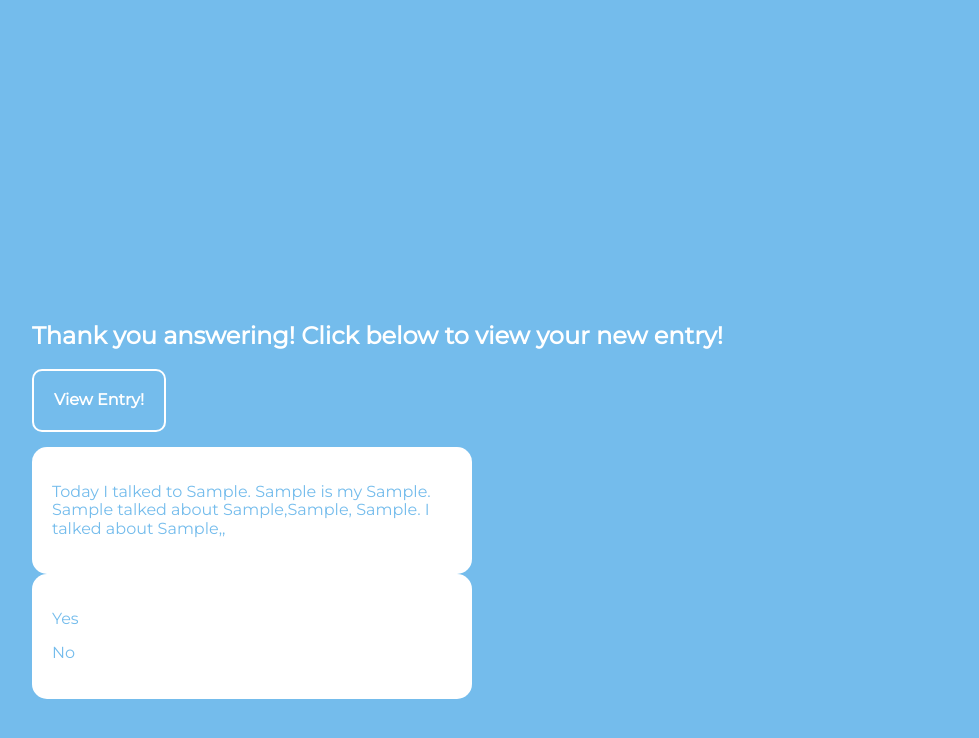
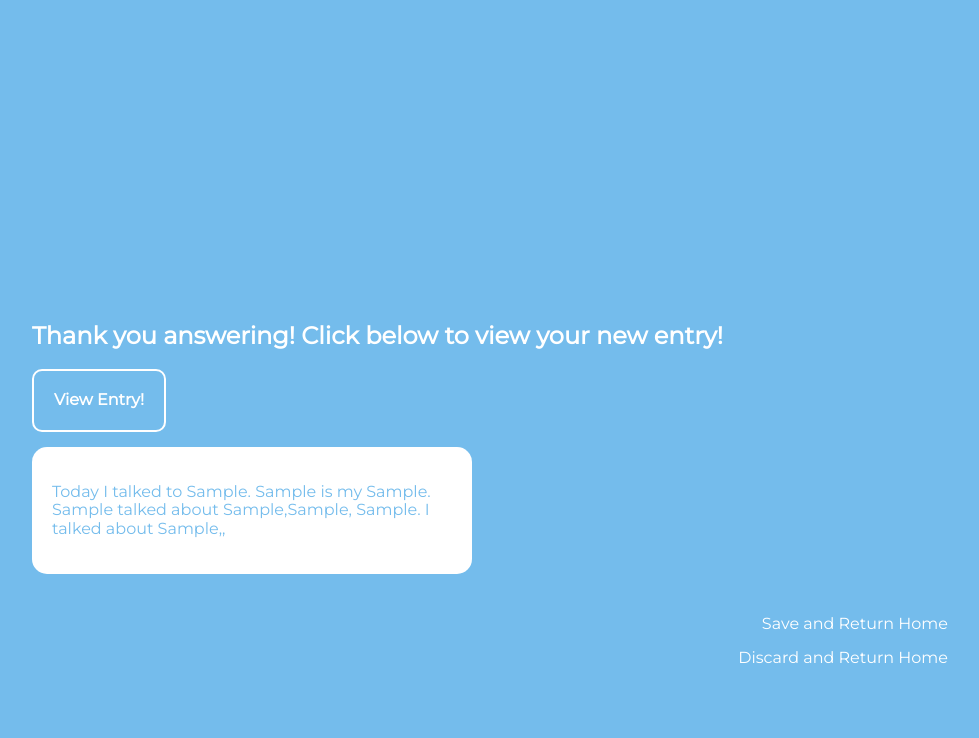
Before and after one commit to clarazhao101/clarazhao101.github.io-portal, a plain HTML site: page des157-wi20/reflect/index.html in a window 1280 px wide. Both pictures are taken after typing "Sample", "Sample", "Sample", "Sample", "Sample", "Sample" into the empty fields and a click on the input "View Entry!". Shown: the part 4626-5364 px from the top of the page, without its empty margins (160-1139 px from the left). Drawn offline with nearby package versions, Linux system fonts and the light colour scheme.

Commit message:
added nav buttons

```diff
--- a/des157-wi20/reflect/index.html
+++ b/des157-wi20/reflect/index.html
@@ -63,8 +63,8 @@
     </div>
 
     <div class="invisible" id="endchoice">
-        <p>Yes</p>
-        <p>No</p>
+        <p><a href="#">Save and Return Home</a></p>
+        <p><a href="#">Discard and Return Home</a></p>
     </div>
   </section>
 
--- a/des157-wi20/reflect/styles.css
+++ b/des157-wi20/reflect/styles.css
@@ -50,6 +50,27 @@ input{
   color:#74BCEC;
 }
 
+#endchoice{
+  background-color:transparent;
+}
+
+#endchoice{
+  border:none;
+  text-align: right;
+  margin-top: 5px;
+  width:70vw;
+}
+
+#endchoice p{
+  text-align: right;
+}
+
+
+#endchoice p a{
+  text-decoration: none;
+  color:white;
+}
+
 button{
   border:2pt solid white;
   border-radius: 10px;
@@ -79,8 +100,6 @@ button a{
 
 .invisible { display:none;}
 .visible {
-    display:block;
-    left: 20%;
     width: 400px;
     padding: 20px;
     background-color: white;
```
